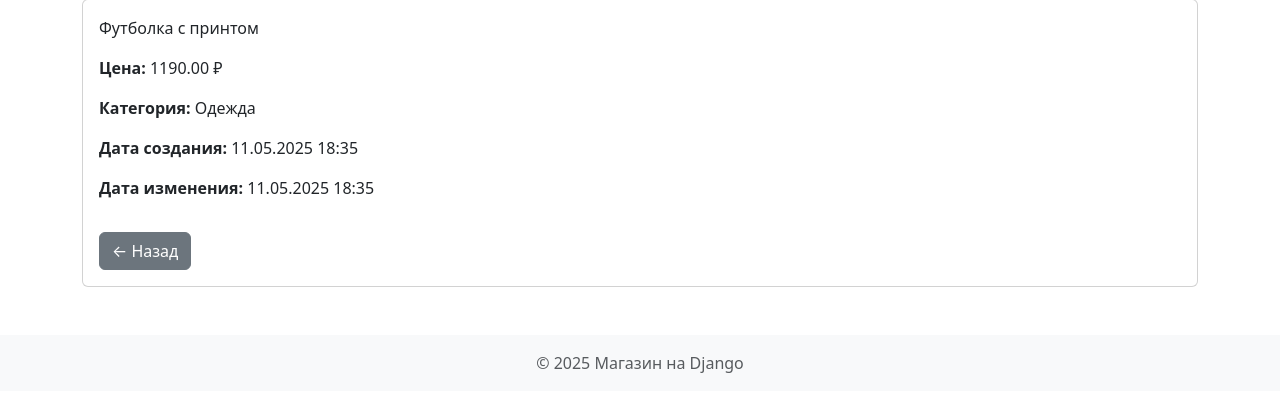
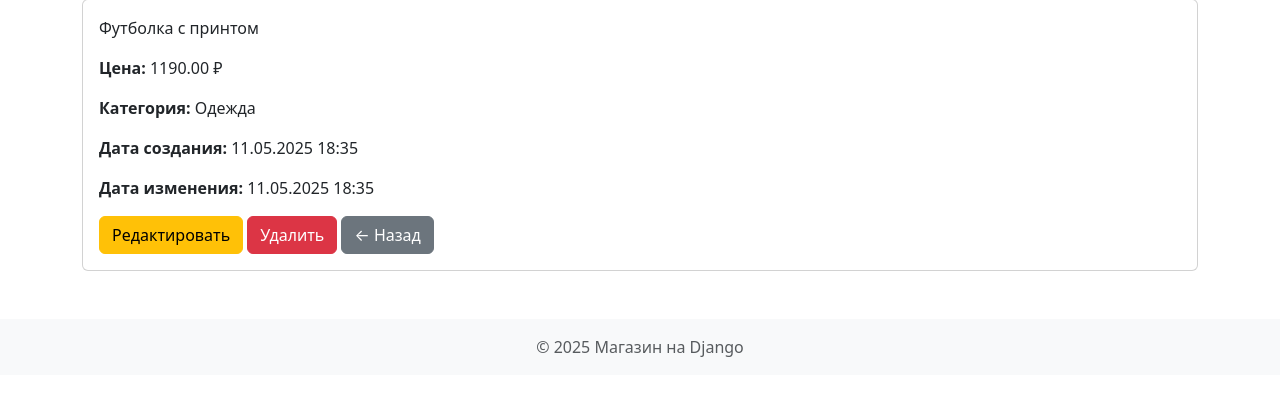
Before and after one commit to ViktorKarateev/web_django_shop, a Django app: page /product/3/ in a window 1280 px wide. Shown: the part 177-589 px from the top of the page. Run offline with Django 5.2, Linux system fonts and the light colour scheme; data comes from the database, SQL or seed files in the repository.

Commit message:
Добавлены кнопки редактирования и удаления в карточку товара

```diff
--- a/catalog/templates/catalog/product_detail.html
+++ b/catalog/templates/catalog/product_detail.html
@@ -16,8 +16,12 @@
     <p class="card-text"><strong>Категория:</strong> {{ product.category.name }}</p>
     <p class="card-text"><strong>Дата создания:</strong> {{ product.created_at|date:"d.m.Y H:i" }}</p>
     <p class="card-text"><strong>Дата изменения:</strong> {{ product.updated_at|date:"d.m.Y H:i" }}</p>
-    <a href="{% url 'catalog:home' %}" class="btn btn-secondary mt-3">← Назад</a>
+
+    <div class="mt-3">
+      <a href="{% url 'catalog:product_update' product.pk %}" class="btn btn-warning">Редактировать</a>
+      <a href="{% url 'catalog:product_delete' product.pk %}" class="btn btn-danger">Удалить</a>
+      <a href="{% url 'catalog:home' %}" class="btn btn-secondary">← Назад</a>
+    </div>
   </div>
 </div>
-
 {% endblock %}
```
